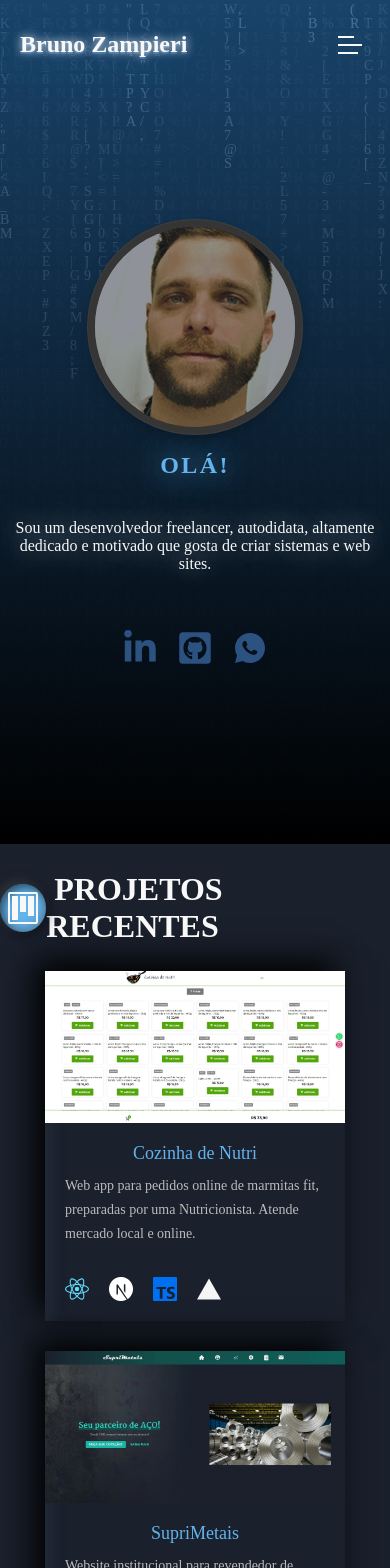
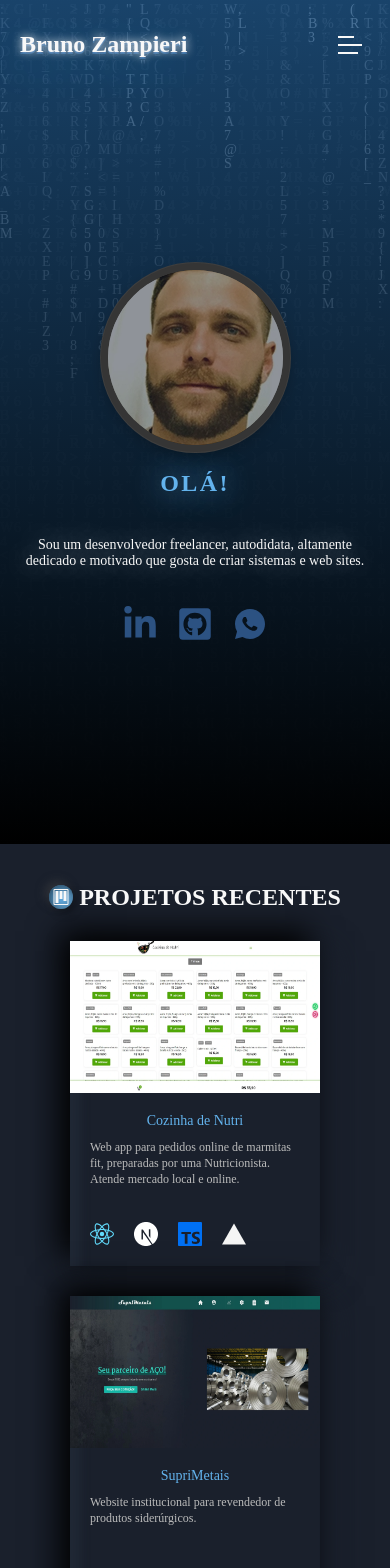
Before and after one commit to brunozampieri1985/bzdev, a React (Vite) app: page / in a window 390 px wide. Shown: the top 1568 px of the page. Built offline with nearby package versions, Linux system fonts and the light colour scheme; a web font is replaced by a local one.

Commit message:
small changes + email integration

```diff
--- a/package.json
+++ b/package.json
@@ -8,6 +8,8 @@
     "preview": "vite preview"
   },
   "dependencies": {
+    "@emailjs/browser": "^3.6.2",
+    "@sendgrid/mail": "^7.7.0",
     "react": "^18.0.0",
     "react-dom": "^18.0.0",
     "react-icons": "^4.4.0",
--- a/src/components/common/SectionTitle/SectionTitle.css
+++ b/src/components/common/SectionTitle/SectionTitle.css
@@ -14,10 +14,6 @@
    z-index: 2;
 }
 
-
-
-
-
 .section-icon {
    display: flex;
    align-items: center;
@@ -33,3 +29,15 @@
       inset -4px -4px 10px rgba(67, 67, 67, 0.3),
       4px 4px 10px rgba(0, 0, 0, 0.3);
 }
+
+@media (max-width: 768px) {
+    .section-title {
+        font-size: 24px;
+    }
+
+    .section-icon {
+        font-size: 16px;
+        width: 24px;
+        height: 24px;
+    }
+}
--- a/src/components/sections/Contact/Contact.css
+++ b/src/components/sections/Contact/Contact.css
@@ -10,7 +10,7 @@
 
 .contact-container {
     display: flex;
-    height: calc(100vh - 90px);
+    min-height: calc(100vh - 90px);
     width: 100%;
     align-items: center;
     max-width: 1200px;
@@ -36,3 +36,26 @@
     box-shadow: -10px -10px 30px black, 10px 10px 30px var(--theme-bg-color),
     inset 10px 10px 10px var(--theme-bg-color-contrast);
 }
+
+@media (max-width: 768px) {
+
+    .contact-wrapper {
+        align-items: flex-start;
+        justify-content: flex-start;
+    }
+    .contact-container {
+        flex-direction: column;
+    }
+
+    .contact-title {
+        height: fit-content;
+        width: 100%;
+        padding: 15px;
+    }
+
+    .contact-form {
+        height: fit-content;
+        width: 90%;
+        padding: 15px;
+    }
+}
--- a/src/components/sections/Contact/Contact.tsx
+++ b/src/components/sections/Contact/Contact.tsx
@@ -5,6 +5,9 @@ import Section from '@components/common/Section'
 import { useLang } from '@context/LangContext'
 import SectionTitle from '@components/common/SectionTitle'
 import { FaEnvelope } from 'react-icons/fa'
+import Button from '@components/common/Button'
+import emailjs from '@emailjs/browser'
+import mailCred from 'src/services/emailjs'
 
 const Contact: React.FC = () => {
    const [name, setName] = useState<string>()
@@ -12,6 +15,26 @@ const Contact: React.FC = () => {
    const [message, setMessage] = useState<string>()
 
    const { lang } = useLang()
+
+   const handleSubmit = async () => {
+      var templateParams = {
+         from_name: name,
+         email: email,
+         reply_to: email,
+         message,
+      }
+      emailjs.init(mailCred.user_id)
+      emailjs
+         .send(mailCred.service_id, mailCred.template_id, templateParams)
+         .then(
+            function (response) {
+               console.log('SUCCESS!', response.status, response.text)
+            },
+            function (error) {
+               console.log('FAILED...', error)
+            }
+         )
+   }
 
    return (
       <Section label="Contact">
@@ -36,8 +59,13 @@ const Contact: React.FC = () => {
                   <Input
                      type="textarea"
                      onChange={(e) => setMessage(e.target.value)}
-                     placeholder={lang === 'pt' ? 'Sua Mensagem' : 'Your Message'}
+                     placeholder={
+                        lang === 'pt' ? 'Sua Mensagem' : 'Your Message'
+                     }
                   />
+                  <Button onClick={handleSubmit}>
+                     {lang === 'pt' ? 'Enviar' : 'Send'}
+                  </Button>
                </div>
             </div>
          </div>
--- a/src/components/sections/Home/Home.css
+++ b/src/components/sections/Home/Home.css
@@ -36,15 +36,6 @@
 
 .home-profile-info:hover > .home-profile-img::after {
    opacity: 0;
-}
-
-.home-profile-info {
-   display: flex;
-   align-items: center;
-   justify-content: center;
-   cursor: pointer;
-   position: relative;
-   transition: .5s;
 }
 
 
@@ -91,12 +82,15 @@
 
 @media (max-width: 768px) {
    .home-profile-img {
-      width: 200px;
-      height: 200px;
+      width: 175px;
+      height: 175px;
    }
    .home-message {
-      font-size: 16px;
+      font-size: 14px;
       padding: 15px;
+   }
 
+   .home-social {
+      padding: 5px;
    }
 }
--- a/src/components/sections/Home/Home.tsx
+++ b/src/components/sections/Home/Home.tsx
@@ -12,11 +12,11 @@ const Home: React.FC = () => {
       <Section label="Home">
          <MatrixBackground />
          <div className="home-wrapper">
-            <div className="home-profile-info">
+
                <div className="home-profile-img">
                   <img src="profile.webp" alt="Profile Picture" />
                </div>
-            </div>
+
             <div className="home-greetings">
                <h1>{data.greetings[lang as LangType]}</h1>
             </div>
--- a/src/components/sections/Projects/Projects.css
+++ b/src/components/sections/Projects/Projects.css
@@ -6,10 +6,12 @@
     align-items: center;
     justify-content: center;
     margin: 0 auto;
+    padding: 20px;
 }
 
 .projects-list {
     display: flex;
+    padding: 10px;
     gap: 30px;
     flex-wrap: wrap;
     justify-content: center;
@@ -57,3 +59,24 @@
     position: absolute;
     bottom: 0;
 }
+
+@media (max-width: 768px) {
+    .project-card {
+        width: 250px;
+        height: 325px;
+    }
+
+    .project-image {
+        width: 250px;
+        height: 250px / 1.97;
+    }
+
+    .project-title {
+        font-size: 14px;
+    }
+
+    .project-description {
+        font-size: 12px;
+        line-height: 16px;
+    }
+}
--- a/src/components/sections/Skills/Skills.css
+++ b/src/components/sections/Skills/Skills.css
@@ -219,7 +219,7 @@
    }
 }
 
-@media (max-width: 1250px) {
+@media (max-width: 1300px) {
    .skills-card-container .skills-card {
       width: 160px;
       height: 180px;
--- /dev/null
+++ b/src/services/emailjs.ts
@@ -0,0 +1,5 @@
+export default {
+    service_id: 'service_exb4pu6',
+    template_id: 'template_bw1fo8g',
+    user_id: '6dfr3LGQDbPYtdyBC'
+}
--- a/tsconfig.json
+++ b/tsconfig.json
@@ -19,7 +19,8 @@
       "paths": {
          "@components/*": ["src/components/*"],
          "@context/*": ["src/context/*"],
-         "@hooks/*": ["src/hooks/*"]
+         "@hooks/*": ["src/hooks/*"],
+         "@services/*": ["src/services/*"],
       }
    },
    "include": ["src"],
```
Also changed, not shown: 1 other file (tests, documents, lock files or other folders). Lines whose indentation alone changed are shown as unchanged.
